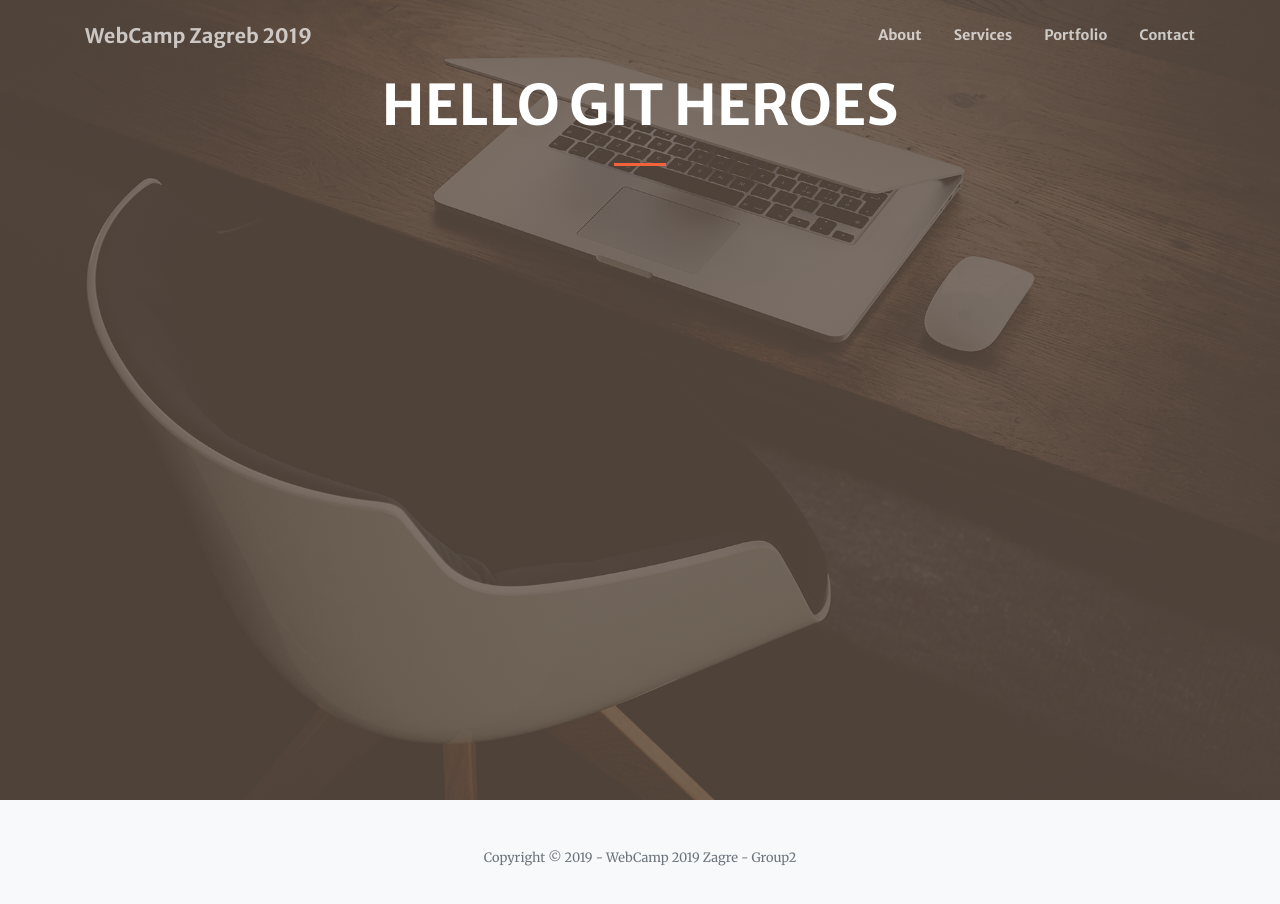
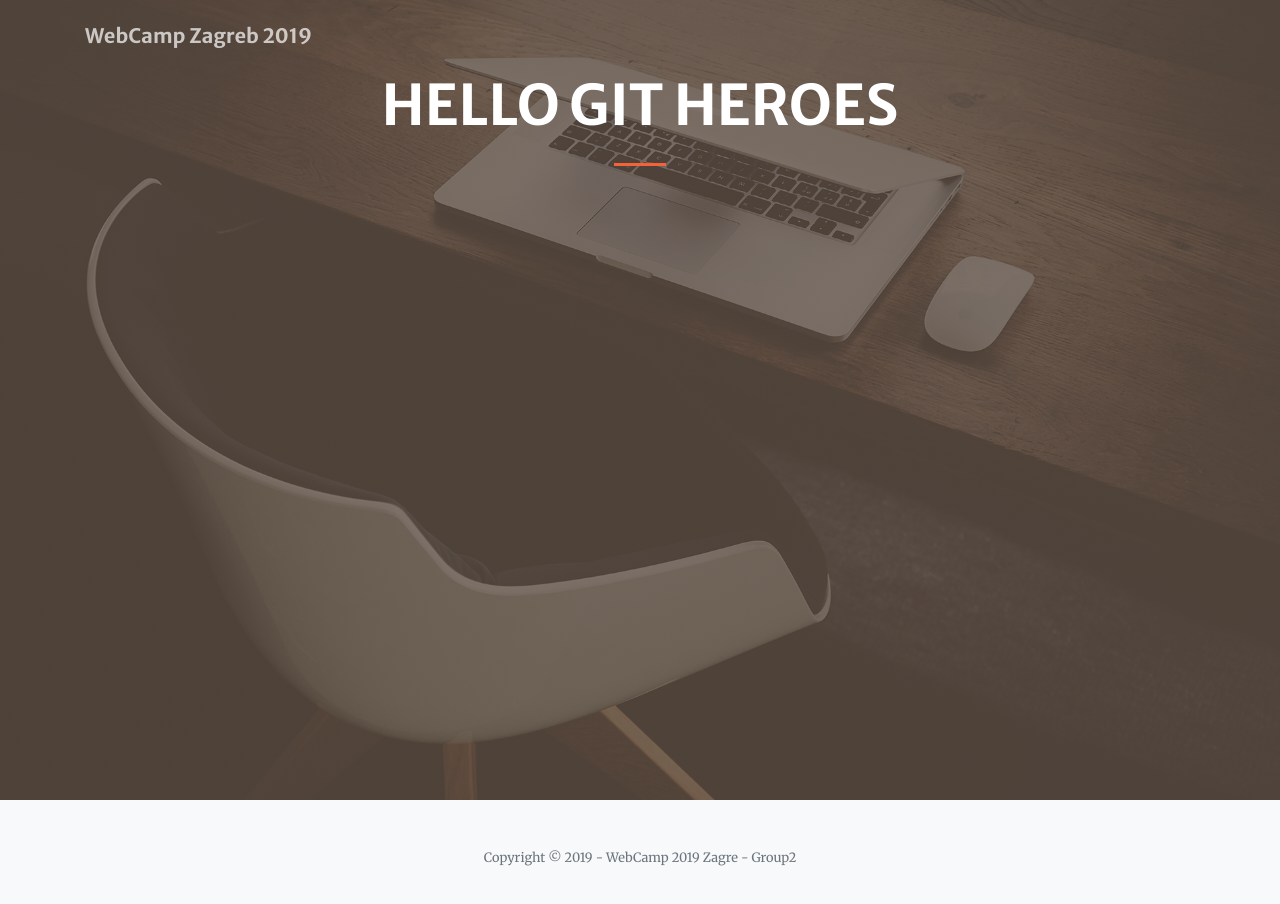
Before and after one commit to tianyupu/webcamp-group-2, a website with bundled scripts: page index.html in a window 1280 px wide. Built offline with nearby package versions, Linux system fonts and the light colour scheme.

Commit message:
Remove unused links from main menu

```diff
--- a/index.html
+++ b/index.html
@@ -35,22 +35,6 @@
       <button class="navbar-toggler navbar-toggler-right" type="button" data-toggle="collapse" data-target="#navbarResponsive" aria-controls="navbarResponsive" aria-expanded="false" aria-label="Toggle navigation">
         <span class="navbar-toggler-icon"></span>
       </button>
-      <div class="collapse navbar-collapse" id="navbarResponsive">
-        <ul class="navbar-nav ml-auto my-2 my-lg-0">
-          <li class="nav-item">
-            <a class="nav-link js-scroll-trigger" href="#about">About</a>
-          </li>
-          <li class="nav-item">
-            <a class="nav-link js-scroll-trigger" href="#services">Services</a>
-          </li>
-          <li class="nav-item">
-            <a class="nav-link js-scroll-trigger" href="#portfolio">Portfolio</a>
-          </li>
-          <li class="nav-item">
-            <a class="nav-link js-scroll-trigger" href="#contact">Contact</a>
-          </li>
-        </ul>
-      </div>
     </div>
   </nav>
 
```
